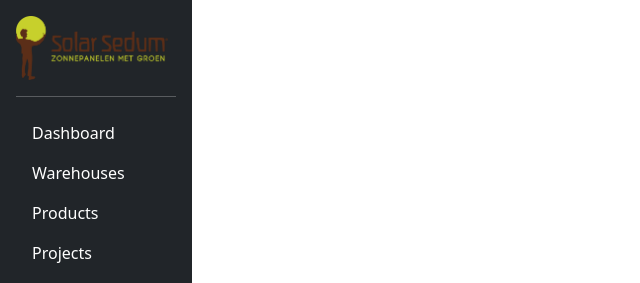
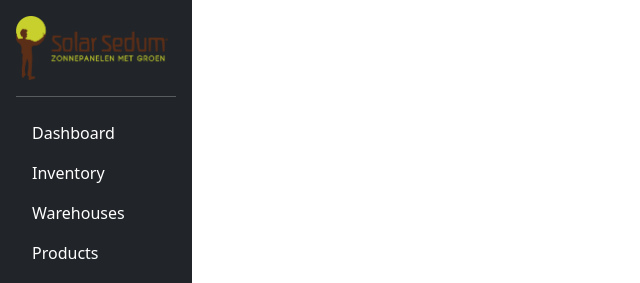
Before and after one commit to JoeyPoel/EWA, a Vue app in the folder frontend/: page / in a window 1280 px wide. Shown: the top 283 px of the page, without its empty margins (0-640 px from the left). Built offline with nearby package versions, Linux system fonts and the light colour scheme; the HTML template or start-up script is replaced by a standard one.

Commit message:
fixed navbar conflicts

```diff
--- a/frontend/src/components/NavbarComponent.vue
+++ b/frontend/src/components/NavbarComponent.vue
@@ -30,7 +30,13 @@ export default {
       </li>
 
       <li class="nav-item">
-        <router-link class="nav-link text-white" to="/warehouse">
+        <router-link class="nav-link text-white" to="/warehouse/inventory">
+          Inventory
+        </router-link>
+      </li>
+
+      <li class="nav-item">
+        <router-link class="nav-link text-white" to="/warehouse/overview">
           Warehouses
         </router-link>
       </li>
```
